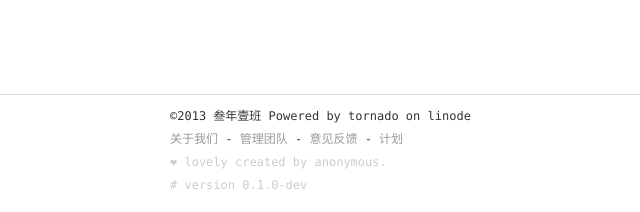
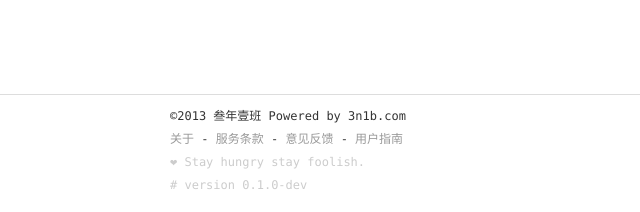
Before and after one commit to 3n1b-com/3n1b.com, a Python web app: template templates/page/about.html in a window 1280 px wide. Shown: the part 736-948 px from the top of the page, without its empty margins (0-640 px from the left). Run offline with Jinja, Linux system fonts and the light colour scheme; the template is opened without the code that fills it, so the values that code supplies are empty; some libraries are stand-ins or nearby versions.

Commit message:
edit the footer

```diff
--- a/application.py
+++ b/application.py
@@ -84,6 +84,10 @@ class Application(tornado.web.Application):
             (r"/f/user/(.*)", handler.topic.FollowUserHandler),
             (r"/m/(.*)", handler.message.CreateMessageHandler),
             (r"/messages", handler.message.MessagesHandler),
+            (r"/about", handler.page.AboutHandler),
+            (r"/license", handler.page.AboutHandler),
+            (r"/feedback", handler.page.AboutHandler),
+            (r"/guide", handler.page.AboutHandler),
 
             (r"/(favicon\.ico)", tornado.web.StaticFileHandler, dict(path = settings["static_path"])),
             (r"/(sitemap.*$)", tornado.web.StaticFileHandler, dict(path = settings["static_path"])),
--- a/templates/snippet/footer.html
+++ b/templates/snippet/footer.html
@@ -3,19 +3,19 @@
         <div class="footer-bg">
             <p class="links">
                 <span>©2013 叁年壹班</span>
-                <span>Powered by tornado on linode</span>
+                <span>Powered by 3n1b.com</span>
             </p>
 
             <p>
-                <a href="/about" target="_self">关于我们</a>
+                <a href="/about" target="_self">关于</a>
                 -
-                <a href="/team" target="_self">管理团队</a>
+                <a href="/license" target="_self">服务条款</a>
                 -
                 <a href="/feedback" target="_self">意见反馈</a>
                 -
-                <a href="/plan" target="_self">计划</a>
+                <a href="/guide" target="_self">用户指南</a>
             </p>
-            <p class="fade-color">❤ lovely created by anonymous.</p>
+            <p class="fade-color">❤ Stay hungry stay foolish.</p>
 
             <p class="fade-color">
                 <span># version 0.1.0-dev</span>
```
